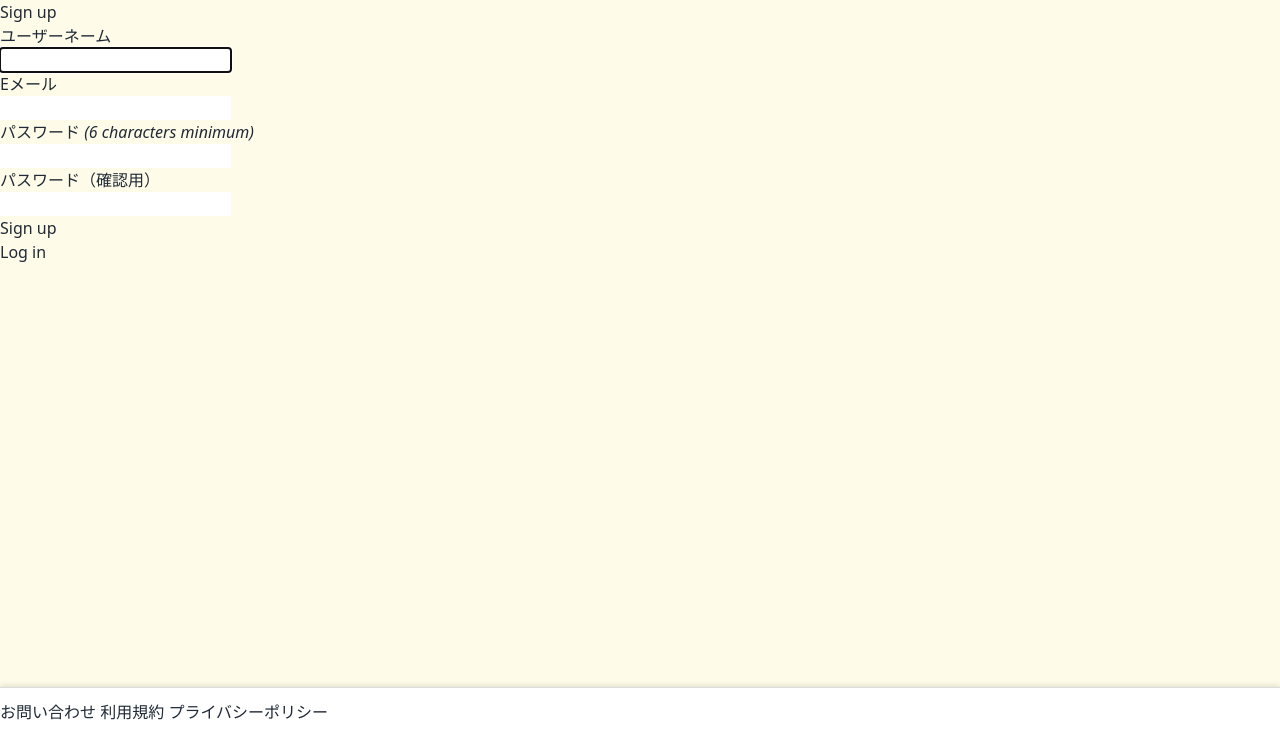
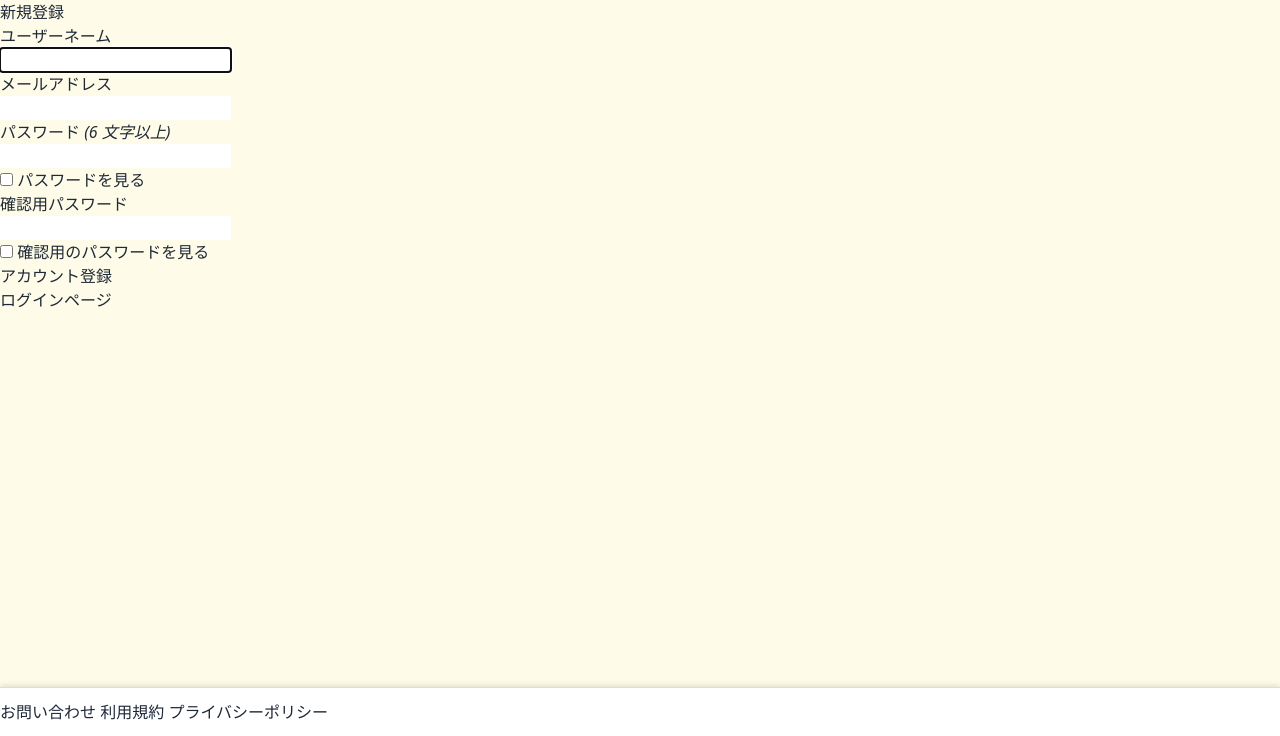
Before and after one commit to abusumi/cat-project, a Rails app: page /users/sign_up in a window 1280 px wide. Shown: the part 64-800 px from the top of the page. Run offline with Rails 7, Linux system fonts and the light colour scheme; style sheets or scripts are compiled from the project's sources; parts of the project's set-up code (start-up, migrations or seed data) failed here and were passed over.

Commit message:
fix:dexise_user

```diff
--- a/app/models/user.rb
+++ b/app/models/user.rb
@@ -3,4 +3,10 @@ class User < ApplicationRecord
   # :confirmable, :lockable, :timeoutable, :trackable and :omniauthable
   devise :database_authenticatable, :registerable,
          :recoverable, :rememberable, :validatable
+
+  enum role: { general: 0, admin: 1 } # 役割の定義
+
+  validates :name, presence: true, length: { in: 1..20 }
+  validates :email, presence: true, format: { with: URI::MailTo::EMAIL_REGEXP }, uniqueness: true
+  validates :password, presence: true, length: { minimum: 6 }
 end
--- a/app/views/devise/passwords/new.html.erb
+++ b/app/views/devise/passwords/new.html.erb
@@ -1,4 +1,4 @@
-<h2>Forgot your password?</h2>
+<h2><%= t('.title') %></h2>
 
 <%= form_for(resource, as: resource_name, url: password_path(resource_name), html: { method: :post }) do |f| %>
   <%= render "devise/shared/error_messages", resource: resource %>
@@ -9,7 +9,7 @@
   </div>
 
   <div class="actions">
-    <%= f.submit "Send me reset password instructions" %>
+    <%= f.submit t('.send_me_reset_password_instructions') %>
   </div>
 <% end %>
 
--- a/app/views/devise/registrations/new.html.erb
+++ b/app/views/devise/registrations/new.html.erb
@@ -1,34 +1,59 @@
-<h2>Sign up</h2>
+<h2><%= t('.title') %></h2>
 
 <%= form_for(resource, as: resource_name, url: registration_path(resource_name)) do |f| %>
   <%= render "devise/shared/error_messages", resource: resource %>
 
   <div class="field">
-    <%= f.label :name %><br>
-    <%= f.text_field :name, autofocus: true %>
-  </div>
-
-  <div class="field">
+    <%= f.label :name %><br />
+    <%= f.text_field :name, autofocus: true, autocomplete: "name" %><br />
     <%= f.label :email %><br />
-    <%= f.email_field :email, autocomplete: "email" %>
+    <%= f.email_field :email, autofocus: true, autocomplete: "email" %>
   </div>
 
   <div class="field">
     <%= f.label :password %>
     <% if @minimum_password_length %>
-    <em>(<%= @minimum_password_length %> characters minimum)</em>
+    <em>(<%= @minimum_password_length %> <%= t('.characters_minimum') %>)</em>
     <% end %><br />
-    <%= f.password_field :password, autocomplete: "new-password" %>
+    <%= f.password_field :password, autocomplete: "new-password", id: "password_field" %>
+    <div>
+      <%= check_box_tag 'show_password', '1', false, onclick: 'togglePasswordVisibility()' %>
+      <%= label_tag 'show_password', t('devise.registrations.new.show_password') %>
+    </div>
   </div>
 
   <div class="field">
     <%= f.label :password_confirmation %><br />
-    <%= f.password_field :password_confirmation, autocomplete: "new-password" %>
+    <%= f.password_field :password_confirmation, autocomplete: "new-password", id: "password_confirmation_field" %>
+    <div>
+      <%= check_box_tag t('.show_password_confirmation'), '1', false, onclick: 'togglePasswordConfirmationVisibility()' %>
+      <%= label_tag 'show_password_confirmation', t('.show_password_confirmation') %>
+    </div>
   </div>
 
   <div class="actions">
-    <%= f.submit "Sign up" %>
+    <%= f.submit t('.sign_up') %>
   </div>
 <% end %>
 
+<script>
+function togglePasswordVisibility() {
+  const passwordField = document.getElementById("password_field");
+  if (passwordField.type === "password") {
+    passwordField.type = "text";
+  } else {
+    passwordField.type = "password";
+  }
+}
+
+function togglePasswordConfirmationVisibility() {
+  const passwordConfirmationField = document.getElementById("password_confirmation_field");
+  if (passwordConfirmationField.type === "password") {
+    passwordConfirmationField.type = "text";
+  } else {
+    passwordConfirmationField.type = "password";
+  }
+}
+</script>
+
 <%= render "devise/shared/links" %>
--- a/app/views/devise/shared/_links.html.erb
+++ b/app/views/devise/shared/_links.html.erb
@@ -1,21 +1,21 @@
 <%- if controller_name != 'sessions' %>
-  <%= link_to "Log in", new_session_path(resource_name) %><br />
+  <%= link_to t('.sign_in'), new_session_path(resource_name) %><br />
 <% end %>
 
 <%- if devise_mapping.registerable? && controller_name != 'registrations' %>
-  <%= link_to "Sign up", new_registration_path(resource_name) %><br />
+  <%= link_to t('.sign_up'), new_registration_path(resource_name) %><br />
 <% end %>
 
 <%- if devise_mapping.recoverable? && controller_name != 'passwords' && controller_name != 'registrations' %>
-  <%= link_to "Forgot your password?", new_password_path(resource_name) %><br />
+  <%= link_to t('.forgot_your_password'), new_password_path(resource_name) %><br />
 <% end %>
 
 <%- if devise_mapping.confirmable? && controller_name != 'confirmations' %>
-  <%= link_to "Didn't receive confirmation instructions?", new_confirmation_path(resource_name) %><br />
+  <%= link_to t('.didn_t_receive_confirmation_instructions'), new_confirmation_path(resource_name) %><br />
 <% end %>
 
 <%- if devise_mapping.lockable? && resource_class.unlock_strategy_enabled?(:email) && controller_name != 'unlocks' %>
-  <%= link_to "Didn't receive unlock instructions?", new_unlock_path(resource_name) %><br />
+  <%= link_to t('.didn_t_receive_unlock_instructions'), new_unlock_path(resource_name) %><br />
 <% end %>
 
 <%- if devise_mapping.omniauthable? %>
--- a/config/locales/devise.views.ja.yml
+++ b/config/locales/devise.views.ja.yml
@@ -2,143 +2,94 @@ ja:
   activerecord:
     attributes:
       user:
-        confirmation_sent_at: パスワード確認送信時刻
-        confirmation_token: パスワード確認用トークン
-        confirmed_at: パスワード確認時刻
-        created_at: 作成日
-        current_password: 現在のパスワード
-        current_sign_in_at: 現在のログイン時刻
-        current_sign_in_ip: 現在のログインIPアドレス
-        email: Eメール
-        name: ユーザーネーム
-        encrypted_password: 暗号化パスワード
-        failed_attempts: 失敗したログイン試行回数
-        last_sign_in_at: 最終ログイン時刻
-        last_sign_in_ip: 最終ログインIPアドレス
-        locked_at: ロック時刻
-        password: パスワード
-        password_confirmation: パスワード（確認用）
-        remember_created_at: ログイン記憶時刻
-        remember_me: ログインを記憶する
-        reset_password_sent_at: パスワードリセット送信時刻
-        reset_password_token: パスワードリセット用トークン
-        sign_in_count: ログイン回数
-        unconfirmed_email: 未確認Eメール
-        unlock_token: ロック解除用トークン
-        updated_at: 更新日
+        current_password: "現在のパスワード"
+        name: "ユーザーネーム"
+        email: "メールアドレス"
+        password: "パスワード"
+        password_confirmation: "確認用パスワード"
+        remember_me: "ログインを記憶"
     models:
-      user: ユーザー
+      user: "ユーザ"
+    errors:
+      models:
+        user:
+          attributes:
+            email:
+              blank: "メールアドレスを入力してください"
+              too_short: "は%{count}文字以上に設定して下さい。"
+              too_long: "は%{count}文字以下に設定して下さい。"
+              invalid: "メールアドレスの形式が正しくありません"
+              taken: "このメールアドレスは既に使用されています"
+            name:
+              blank: "ユーザーネームを入力してください"
+              too_short: "ユーザーネームは%{count}文字以上で入力してください"
+              too_long: "ユーザーネームは%{count}文字以下に設定して下さい。"
+            password:
+              blank: "パスワードを入力してください"
+              too_short: "パスワードは%{count}文字以上で入力してください"
+            password_confirmation:
+              confirmation: "パスワード確認が一致しません"
   devise:
     confirmations:
-      confirmed: メールアドレスが確認できました。
       new:
-        resend_confirmation_instructions: アカウント確認メール再送
-      send_instructions: アカウントの有効化について数分以内にメールでご連絡します。
-      send_paranoid_instructions: メールアドレスが登録済みの場合、本人確認用のメールが数分以内に送信されます。
-    failure:
-      already_authenticated: すでにログインしています。
-      inactive: アカウントが有効化されていません。メールに記載された手順にしたがって、アカウントを有効化してください。
-      invalid: "%{authentication_keys}またはパスワードが違います。"
-      last_attempt: もう一回誤るとアカウントがロックされます。
-      locked: アカウントはロックされています。
-      not_found_in_database: "%{authentication_keys}またはパスワードが違います。"
-      timeout: セッションがタイムアウトしました。もう一度ログインしてください。
-      unauthenticated: ログインもしくはアカウント登録してください。
-      unconfirmed: メールアドレスの本人確認が必要です。
+        resend_confirmation_instructions: "アカウント確認メール再送"
     mailer:
       confirmation_instructions:
-        action: メールアドレスの確認
-        greeting: "%{recipient}様"
-        instruction: 以下のリンクをクリックし、メールアドレスの確認手続を完了させてください。
-        subject: メールアドレス確認メール
-      email_changed:
-        greeting: こんにちは、%{recipient}様。
-        message: メールアドレスの（%{email}）変更が完了したため、メールを送信しています。
-        message_unconfirmed: メールアドレスが（%{email}）変更されたため、メールを送信しています。
-        subject: メール変更完了
-      password_change:
-        greeting: "%{recipient}様"
-        message: パスワードが再設定されました。
-        subject: パスワードの変更について
+        action: "アカウント確認"
+        greeting: "ようこそ、%{recipient}さん!"
+        instruction: "次のリンクでメールアドレスの確認が完了します:"
       reset_password_instructions:
-        action: パスワード変更
-        greeting: "%{recipient}様"
-        instruction: パスワード再設定の依頼を受けたため、メールを送信しています。下のリンクからパスワードの再設定ができます。
-        instruction_2: パスワード再設定の依頼をしていない場合、このメールを無視してください。
-        instruction_3: パスワードの再設定は、上のリンクから新しいパスワードを登録するまで完了しません。
-        subject: パスワードの再設定について
+        action: "パスワード変更"
+        greeting: "こんにちは、%{recipient}さん!"
+        instruction: "誰かがパスワードの再設定を希望しました。次のリンクでパスワードの再設定が出来ます。"
+        instruction_2: "あなたが希望したのではないのなら、このメールは無視してください。"
+        instruction_3: "上のリンクにアクセスして新しいパスワードを設定するまで、パスワードは変更されません。"
       unlock_instructions:
-        action: アカウントのロック解除
-        greeting: "%{recipient}様"
-        instruction: アカウントのロックを解除するには下のリンクをクリックしてください。
-        message: ログイン失敗が繰り返されたため、アカウントはロックされています。
-        subject: アカウントのロック解除について
-    omniauth_callbacks:
-      failure: "%{kind} アカウントによる認証に失敗しました。理由：（%{reason}）"
-      success: "%{kind} アカウントによる認証に成功しました。"
+        action: "アカウントのロック解除"
+        greeting: "こんにちは、%{recipient}さん!"
+        instruction: "アカウントのロックを解除するには下のリンクをクリックしてください。"
+        message: "ログイン失敗が繰り返されたため、アカウントはロックされています。"
     passwords:
       edit:
-        change_my_password: パスワードを変更する
-        change_your_password: パスワードを変更
-        confirm_new_password: 確認用新しいパスワード
-        new_password: 新しいパスワード
+        change_my_password: "パスワードを変更する"
+        change_your_password: "パスワードを変更"
+        confirm_new_password: "確認用新しいパスワード"
+        new_password: "新しいパスワード"
       new:
-        forgot_your_password: パスワードを忘れましたか？
-        send_me_reset_password_instructions: パスワードの再設定方法を送信する
-      no_token: このページにはアクセスできません。パスワード再設定メールのリンクからアクセスされた場合には、URL をご確認ください。
-      send_instructions: パスワードの再設定について数分以内にメールでご連絡いたします。
-      send_paranoid_instructions: メールアドレスが登録済みの場合、パスワード再設定用のメールが数分以内に送信されます。
-      updated: パスワードが正しく変更されました。
-      updated_not_active: パスワードが正しく変更されました。
+        title: "パスワード再設定"
+        forgot_your_password: "パスワードを忘れましたか?"
+        send_me_reset_password_instructions: "パスワードの再設定方法を送信する"
     registrations:
-      destroyed: アカウントを削除しました。またのご利用をお待ちしております。
       edit:
-        are_you_sure: 本当によろしいですか？
-        cancel_my_account: アカウント削除
+        are_you_sure: "本当に良いですか?"
+        cancel_my_account: "アカウント削除"
         currently_waiting_confirmation_for_email: "%{email} の確認待ち"
-        leave_blank_if_you_don_t_want_to_change_it: 空欄のままなら変更しません
+        leave_blank_if_you_don_t_want_to_change_it: "空欄のままなら変更しません"
         title: "%{resource}編集"
-        unhappy: 気に入りません
-        update: 更新
-        we_need_your_current_password_to_confirm_your_changes: 変更を反映するには現在のパスワードを入力してください
+        unhappy: "気に入りません"
+        update: "更新"
+        we_need_your_current_password_to_confirm_your_changes: "変更を反映するには現在のパスワードを入力してください"
       new:
-        sign_up: アカウント登録
-      signed_up: アカウント登録が完了しました。
-      signed_up_but_inactive: ログインするためには、アカウントを有効化してください。
-      signed_up_but_locked: アカウントがロックされているためログインできません。
-      signed_up_but_unconfirmed: 本人確認用のメールを送信しました。メール内のリンクからアカウントを有効化させてください。
-      update_needs_confirmation: アカウント情報を変更しました。変更されたメールアドレスの本人確認のため、本人確認用メールより確認処理をおこなってください。
-      updated: アカウント情報を変更しました。
-      updated_but_not_signed_in: あなたのアカウントは正常に更新されましたが、パスワードが変更されたため、再度ログインしてください。
+        title: "新規登録"
+        sign_up: "アカウント登録"
+        show_password: "パスワードを見る"
+        show_password_confirmation: "確認用のパスワードを見る"
+        characters_minimum: "文字以上"
     sessions:
-      already_signed_out: 既にログアウト済みです。
       new:
-        sign_in: ログイン
-      signed_in: ログインしました。
-      signed_out: ログアウトしました。
+        title: "ログイン"
+        sign_in: "ログイン"
+        show_password_confirmation: "確認用のパスワードを見る"
     shared:
       links:
-        back: 戻る
-        didn_t_receive_confirmation_instructions: アカウント確認のメールを受け取っていませんか？
-        didn_t_receive_unlock_instructions: アカウントのロック解除方法のメールを受け取っていませんか？
-        forgot_your_password: パスワードを忘れましたか？
-        sign_in: ログイン
+        back: "戻る"
+        didn_t_receive_confirmation_instructions: "アカウント確認のメールを受け取っていませんか?"
+        didn_t_receive_unlock_instructions: "アカウントの凍結解除方法のメールを受け取っていませんか?"
+        forgot_your_password:  "パスワードをお忘れですか？"
+        sign_in: "ログインページ"
         sign_in_with_provider: "%{provider}でログイン"
-        sign_up: アカウント登録
-      minimum_password_length: "（%{count}字以上）"
+        sign_up: "アカウントを登録する"
     unlocks:
       new:
-        resend_unlock_instructions: アカウントのロック解除方法を再送する
-      send_instructions: アカウントのロック解除方法を数分以内にメールでご連絡します。
-      send_paranoid_instructions: アカウントが見つかった場合、アカウントのロック解除方法を数分以内にメールでご連絡します。
-      unlocked: アカウントをロック解除しました。
-  errors:
-    messages:
-      already_confirmed: は既に登録済みです。ログインしてください。
-      confirmation_period_expired: の期限が切れました。%{period} までに確認する必要があります。 新しくリクエストしてください。
-      expired: の有効期限が切れました。新しくリクエストしてください。
-      not_found: は見つかりませんでした。
-      not_locked: はロックされていません。
-      not_saved:
-        one: エラーが発生したため %{resource} は保存されませんでした。
-        other: "%{count} 件のエラーが発生したため %{resource} は保存されませんでした。"
+        title: "アカウントロック解除"
+        resend_unlock_instructions: "アカウントの凍結解除方法を再送する"
--- /dev/null
+++ b/db/migrate/20241217053427_add_roll_to_users.rb
@@ -0,0 +1,5 @@
+class AddRollToUsers < ActiveRecord::Migration[7.2]
+  def change
+    add_column :users, :role, :integer
+  end
+end
```
Also changed, not shown: app/javascript/packs/password_toggle.js (added, +8 -0 lines), app/views/devise/sessions/new.html.erb (+31 -4 lines), db/schema.rb.
